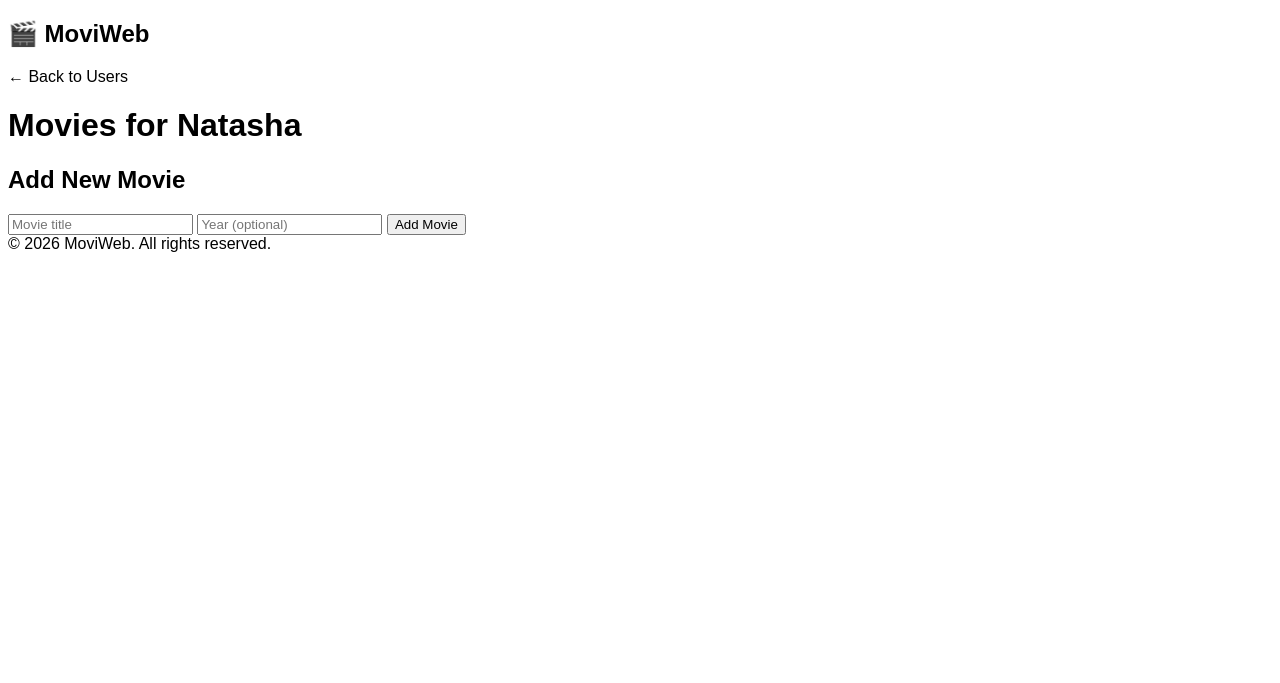
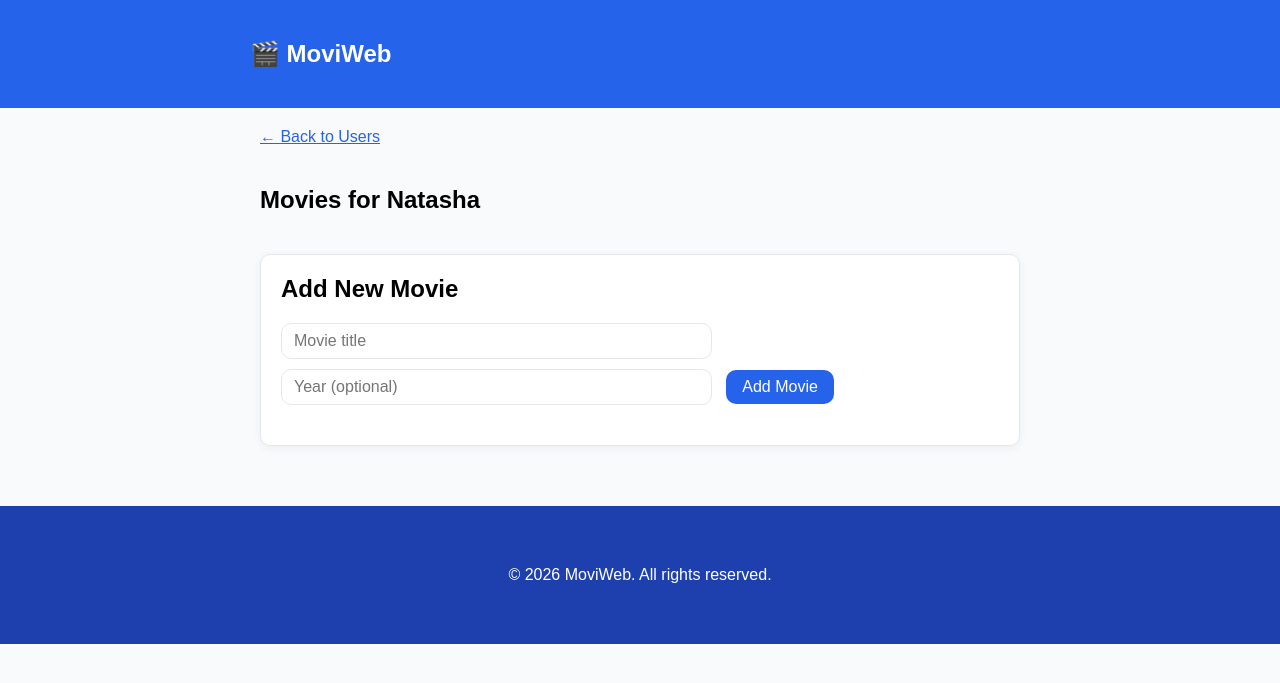
Before and after one commit to tashhhh4/MoviWeb, a Flask app: page /users/1/movies in a window 1280 px wide. Shown: the top 683 px of the page. Run offline with Flask 3, Linux system fonts and the light colour scheme.

Commit message:
Created CSS style.

```diff
--- a/app.py
+++ b/app.py
@@ -33,7 +33,7 @@
 def create_user():
     name = request.form['name']
     dm.create_user(name)
-    return redirect('/')
+    return redirect(url_for('home'))
 
 @app.route('/users/<int:user_id>/movies', methods=['GET'])
 def get_movies(user_id):
--- a/static/style.css
+++ b/static/style.css
@@ -1,3 +1,171 @@
+:root {
+    --primary: #2563EB;
+    --primary-dark: #1E40AF;
+    --bg: #F8FAFC;
+    --border: #E5E7EB;
+    --text: #1E392B;
+    --white: #FFFFFF;
+    --danger: #EF4444;
+    --radius: 10px;
+    --shadow: 0 2px 8px #1E392B0F;
+}
+
+* {
+    padding: 0;
+    margin: 0;
+    box-sizing: border-box;
+}
+
 body {
     font-family: Arial, sans-serif;
+    background-color: var(--bg);
 }
+
+ul, li {
+    list-style: none;
+}
+
+a {
+    color: var(--primary);
+}
+
+
+/* Header with App Logo */
+
+.site-logo {
+    background-color: var(--primary);
+    color: var(--white);
+    padding: 40px 20px;
+}
+
+.site-logo h2 {
+    max-width: 780px;
+}
+
+nav {
+    padding: 20px 20px 0 20px;
+}
+
+/* Footer with Copyright claim */
+
+footer {
+    background-color: var(--primary-dark);
+    color: var(--white);
+    padding: 60px 20px;
+    text-align: center;
+}
+
+
+/* Main sections */
+
+.site-width {
+    max-width: 800px;
+    margin: auto;
+}
+
+.container {
+    margin-top: 40px;
+    margin-bottom: 60px;
+    padding: 0 20px;
+    display: flex;
+    flex-direction: column;
+    width: 100%;
+    gap: 20px;
+}
+
+h1, h2 {
+    margin-bottom: 20px;
+}
+
+
+/* Card List */
+
+.card-list ul {
+    display: flex;
+    flex-direction: row;
+    flex-wrap: wrap;
+    gap: 20px;
+}
+
+.card {
+    background-color: var(--white);
+    border: 1px solid var(--border);
+    box-shadow: var(--shadow);
+    border-radius: var(--radius);
+    padding: 20px 20px 30px 20px;
+}
+
+
+/* Buttons */
+
+.btn {
+    color: var(--white);
+    background-color: var(--primary);
+    padding: 8px 16px;
+    border-radius: var(--radius);
+    text-decoration: none;
+    width: fit-content;
+    border: none;
+    font-size: 16px;
+    transition: 0.3s;
+    cursor: pointer;
+}
+
+.btn:hover {
+    background-color: var(--primary-dark);
+}
+
+.btn.delete {
+    background-color: var(--danger);
+}
+
+.btn.sm {
+    padding: 6px 12px;
+    font-size: 14px;
+}
+
+
+/* Forms */
+
+input[type="text"] {
+    padding: 8px 12px;
+    border-radius: var(--radius);
+    border: 1px solid var(--border);
+    font-size: 16px;
+    outline: none;
+    width: 60%;
+    margin-right: 10px;
+    margin-bottom: 10px;
+}
+
+
+/* User List */
+
+.user-list .card {
+    display: flex;
+    flex-direction: column;
+    gap: 20px;
+    flex: 250px;
+}
+
+
+/* Movie List */
+
+.movie-info > :first-child {
+    font-weight: bold;
+}
+
+.movie-list .card {
+    display: flex;
+    flex-direction: column;
+    gap: 10px;
+    flex: 200px;
+}
+
+.movie-list .card img {
+    width: 200px;
+}
+
+.movie-list input[type="text"] {
+    width: 100%;
+}
--- a/templates/base.html
+++ b/templates/base.html
@@ -9,13 +9,15 @@
     />
   <body>
     <header>
-      <h2>🎬 MoviWeb</h2>
-      <nav>
+      <div class="site-logo">
+        <h2 class="site-width">🎬 MoviWeb</h2>
+      </div>
+      <nav class="site-width">
         {% block nav %}{% endblock %}
       </nav>
     </header>
 
-    <main class="container">
+    <main class="container site-width">
 
       {% block content %}{% endblock %}
 
--- a/templates/movies.html
+++ b/templates/movies.html
@@ -2,18 +2,17 @@
 
 {% block nav %}
 
-<a class="breadcrumbs">← Back to Users</a>
+<a href="{{ url_for('home') }}" class="breadcrumbs">← Back to Users</a>
 
 {% endblock %}
 
 {% block content %}
 
-<h1>Movies for {{ user.name }}</h1>
-
-<section class="movie-list">
+<section class="card-list movie-list">
+  <h1>Movies for {{ user.name }}</h1>
   <ul>
     {% for movie in movies %}
-    <li>
+    <li class="card">
       {% if movie.poster_url %}
       <img
           src="{{ movie.poster_url }}"
@@ -21,7 +20,13 @@
       />
       {% endif %}
       <form>
-        <input type="text" id="title" name="title" value="{{ movie.title }}"/>
+        <input
+            required
+            type="text"
+            id="title"
+            name="title"
+            value="{{ movie.title }}"
+        />
         <input class="btn sm" type="submit" value="Update"/>
       </form>
       {% if movie.year %}
@@ -45,9 +50,10 @@
 </section>
 
 <section class="movie-add-form">
-  <form>
+  <form class="card">
     <h2><label for="title">Add New Movie</label></h2>
     <input
+        required
         type="text"
         id="title"
         name="title"
```
Also changed, not shown: templates/index.html (+8 -8 lines), data/data.sqlite.
